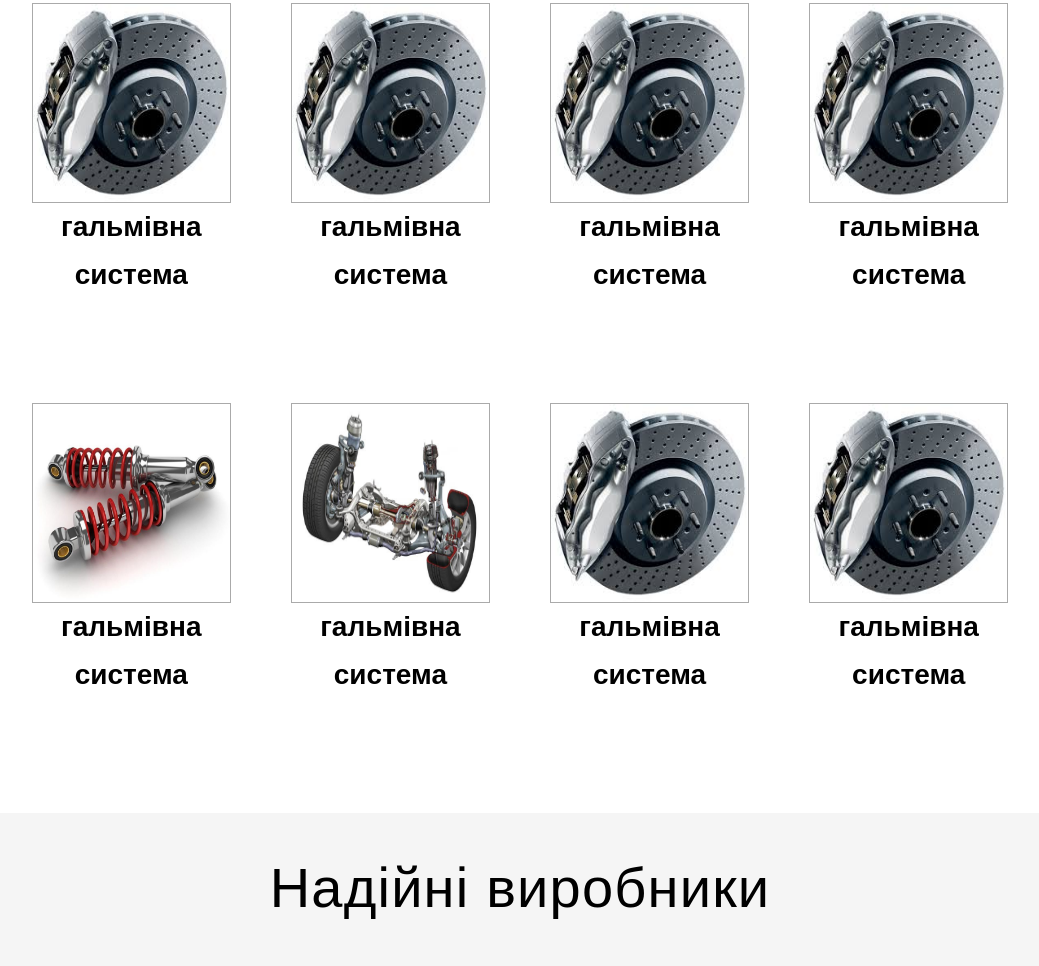
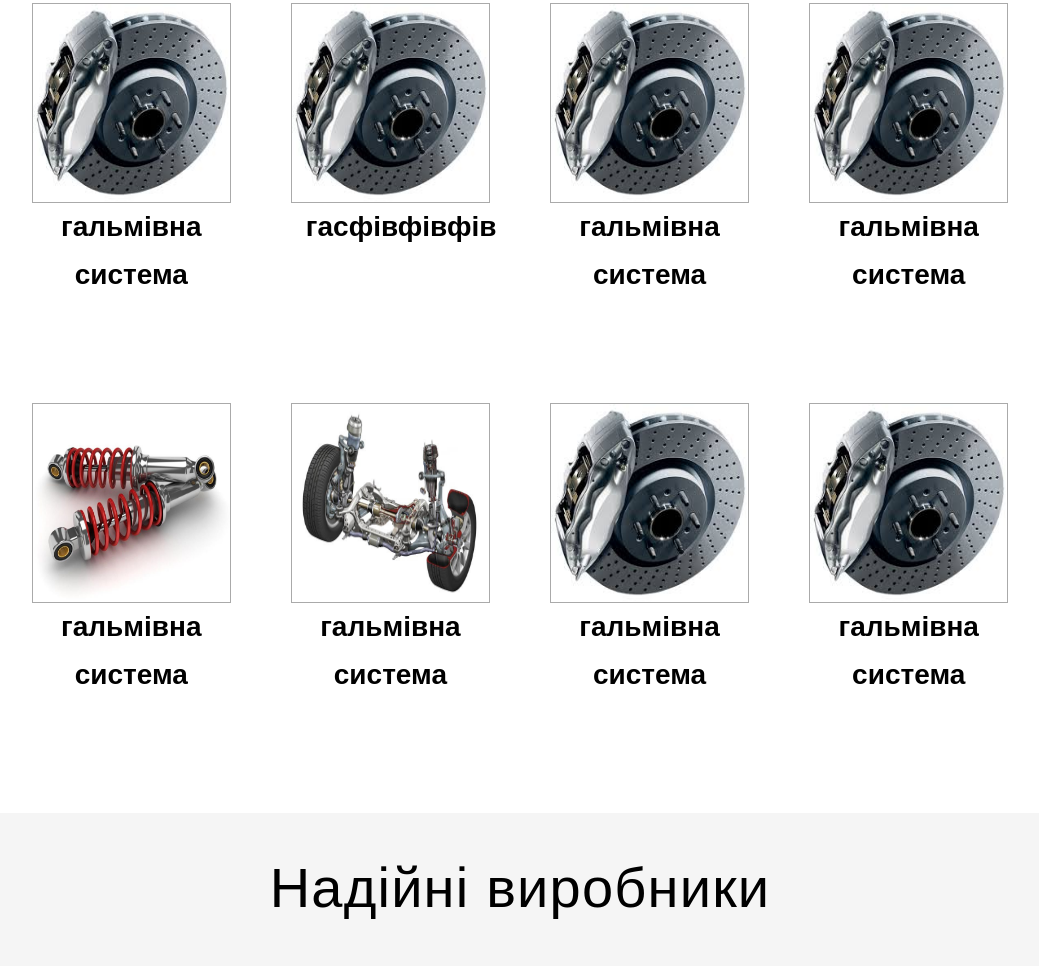
Before and after one commit to Dumik/bi-bi, a website: page app/index.html in a window 1280 px wide. Shown: the part 1536-2502 px from the top of the page, without its empty margins (120-1159 px from the left). Drawn offline with nearby package versions, Linux system fonts and the light colour scheme; files that its build step writes are made by us from their sources; files whose address does not match are found by name.

Commit message:
first commit

```diff
--- a/app/index.html
+++ b/app/index.html
@@ -129,7 +129,7 @@
                 <img src="img/download.jpg" alt="">
               </div>
               <div class="product-name col-xl-12">
-                <h3>гальмівна система</h3>
+                <h3>гасфівфівфів</h3>
               </div>
             </div>
           </div>
```
